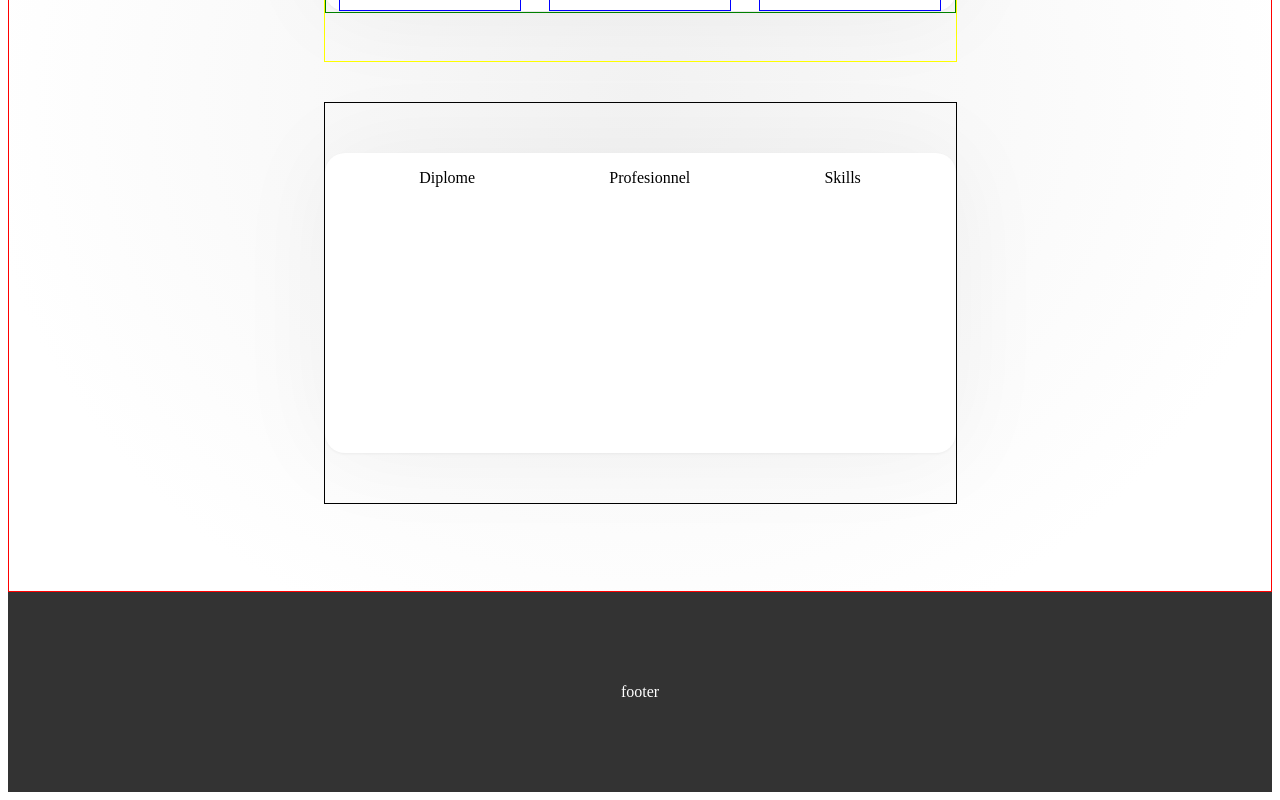
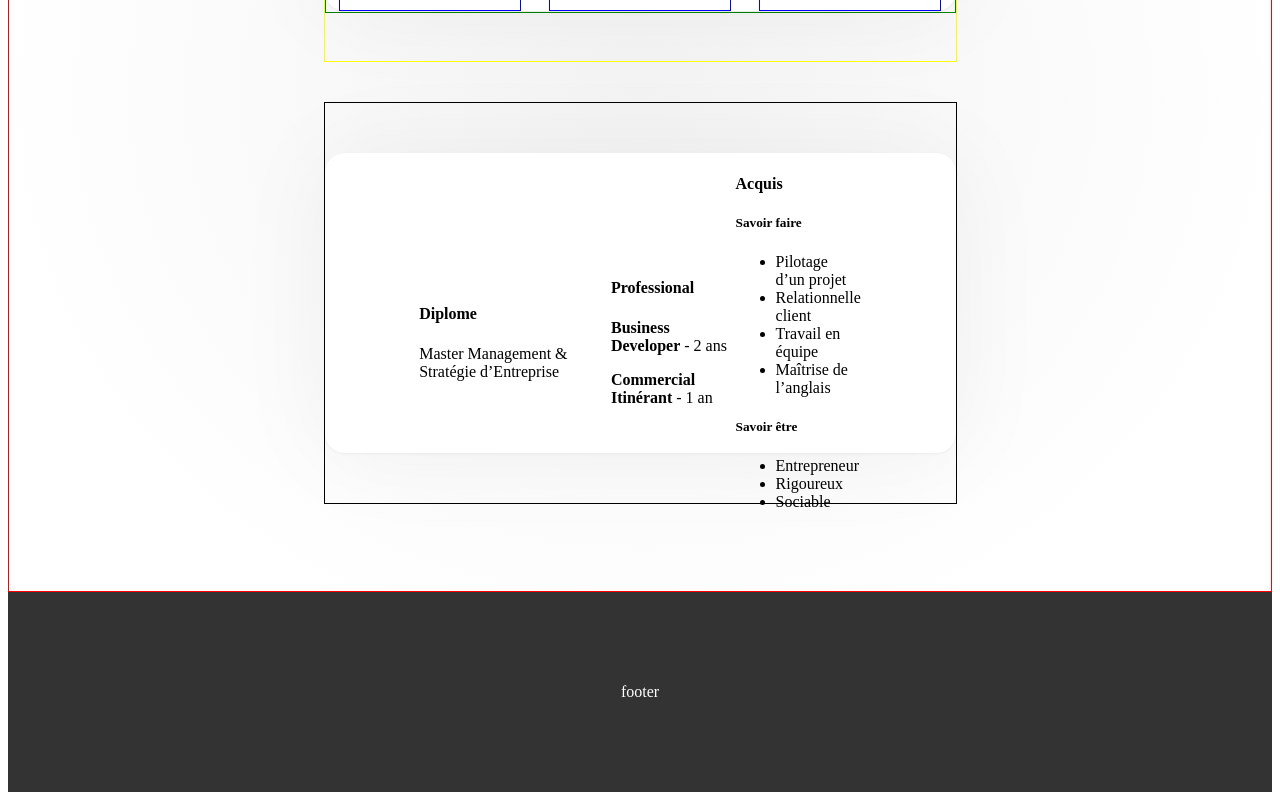
Before and after one commit to hkamalo/portfolio, a React (Create React App) app: page / in a window 1280 px wide. Shown: the part 1168-1968 px from the top of the page. Built offline with nearby package versions, Linux system fonts and the light colour scheme.

Commit message:
first change on background section

```diff
--- a/src/components/ForHomePage/Background.js
+++ b/src/components/ForHomePage/Background.js
@@ -71,9 +71,40 @@ export default function Background() {
   return (
     <>
       <div className={classes.skillsElements}>
-        <p>Diplome</p>
-        <p>Profesionnel</p>
-        <p>Skills</p>
+
+        <div>
+          <h4>Diplome</h4>
+          <div>
+            <p>Master Management & Stratégie d’Entreprise</p>
+          </div>
+        </div>
+        <div>
+          <h4>Professional</h4>
+          <div>
+            <p><strong>Business Developer</strong> - 2 ans</p>
+            <p><strong>Commercial Itinérant</strong> - 1 an</p>
+          </div>
+        </div>
+        <div>
+          <h4>Acquis</h4>
+          <div className={classes.hardSKills}>
+            <h5>Savoir faire</h5>
+            <ul>
+              <li>Pilotage d’un projet</li>
+              <li>Relationnelle client</li>
+              <li>Travail en équipe</li>
+              <li>Maîtrise de l’anglais</li>
+            </ul>
+          </div>
+          <div className={classes.softSkills}>
+            <h5>Savoir être</h5>
+            <ul>
+              <li>Entrepreneur</li>
+              <li>Rigoureux</li>
+              <li>Sociable</li>
+            </ul>
+          </div>
+        </div>
       </div>
     </>
   );
```
